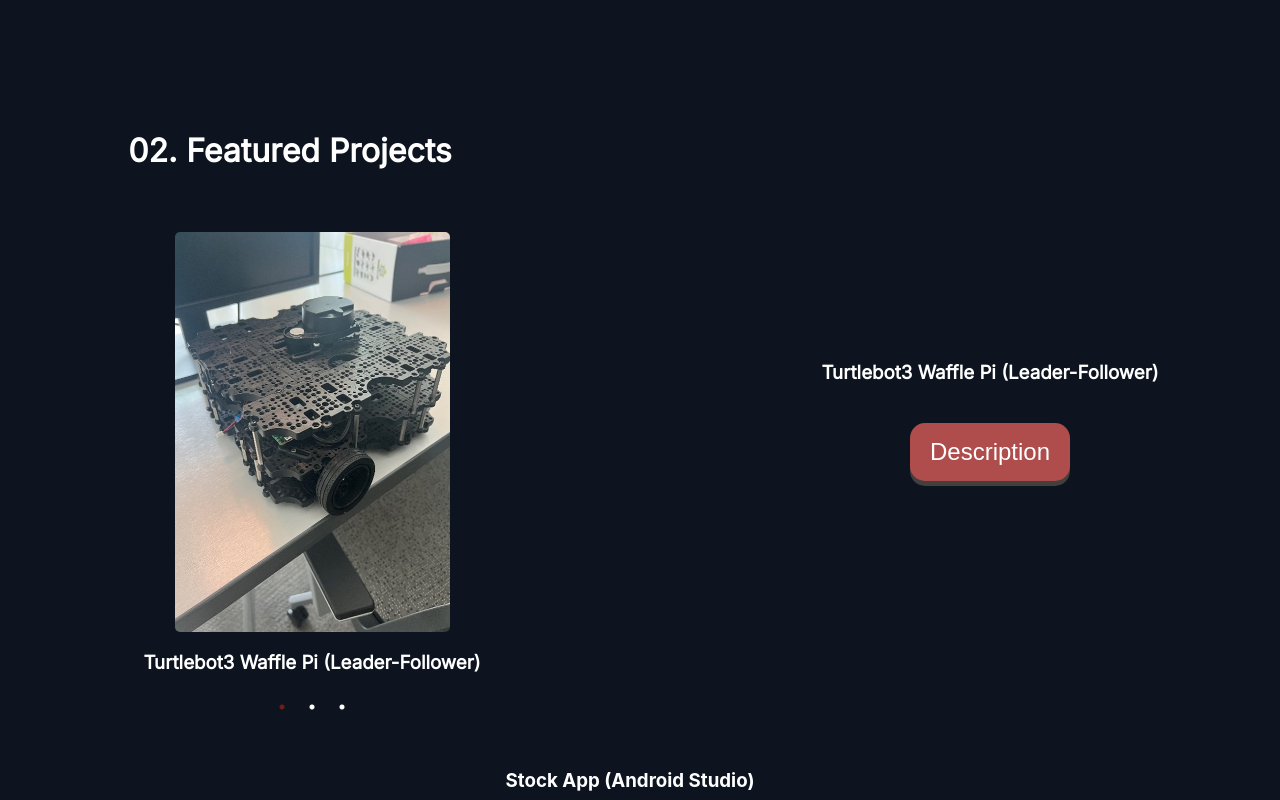
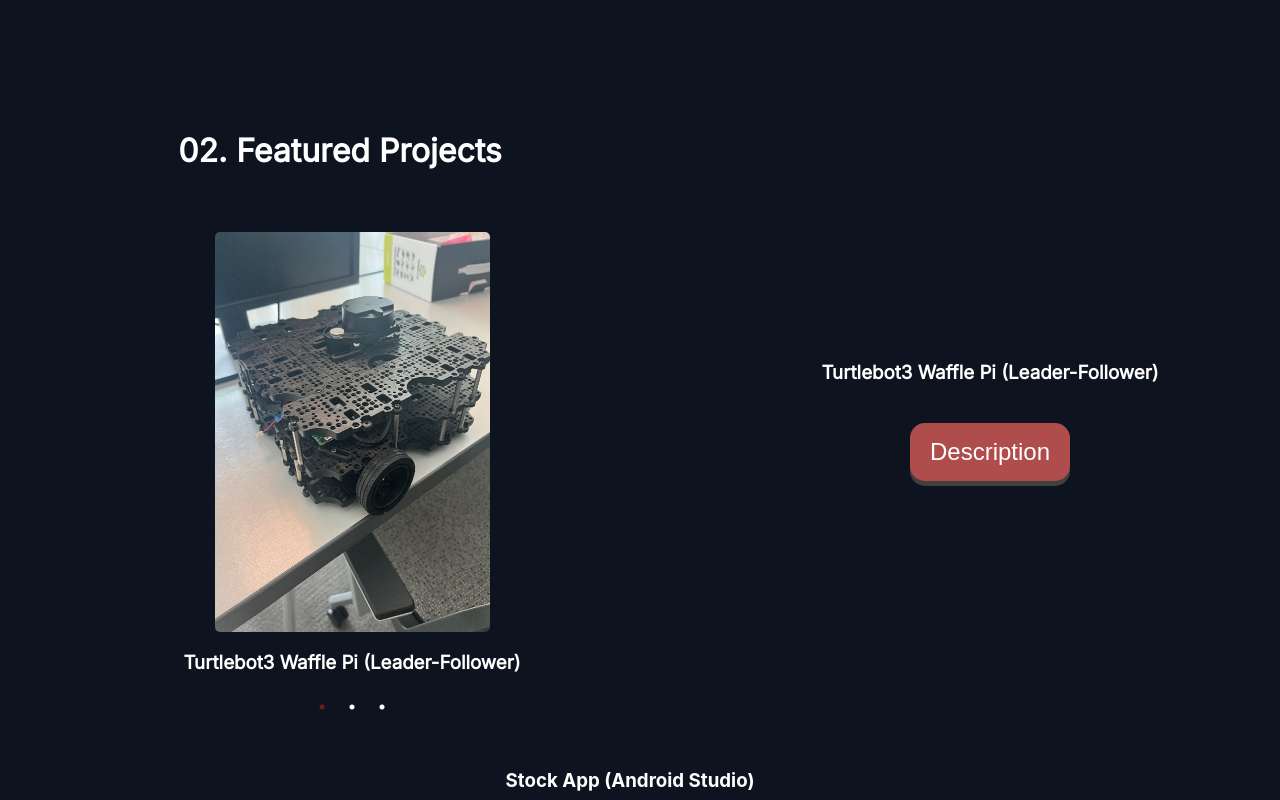
Before and after one commit to rpointjour/digital_business_card, a React (Create React App) app: page / in a window 1280 px wide. Shown: the part 1640-2440 px from the top of the page. Built offline with nearby package versions, Linux system fonts and the light colour scheme.

Commit message:
testing navbar

```diff
--- a/src/Components/Carousel.js
+++ b/src/Components/Carousel.js
@@ -22,7 +22,7 @@
     style={
     {
         position:"relative",
-        right:"328px"
+        right:"288px"
     }}
     >
       <div>
--- a/src/Components/StyleSheets/Projects.css
+++ b/src/Components/StyleSheets/Projects.css
@@ -4,7 +4,7 @@
 }
 .projects h1{
     position:relative;
-    right:350px;
+    right:300px;
     font-family: 'Inter', sans-serif;
     font-weight:bold;
     color:#fff;
@@ -13,7 +13,6 @@
 .slider{
     margin: 60px auto;
     width: 500px;
-
   }
   .slick-dots li button:before {
     color:rgb(255, 255, 255);
--- a/src/Components/StyleSheets/Scroll.css
+++ b/src/Components/StyleSheets/Scroll.css
@@ -63,6 +63,7 @@
   height: 15vmin;
   pointer-events: none;
   float:left;
+  overflow:hidden;
 }
 
 @media (prefers-reduced-motion: no-preference) {
@@ -76,6 +77,7 @@
   background-color: #080c13;
   position:absolute;
   bottom:400px;
+  overflow: hidden;
 }
 
 @keyframes Page-logo-spin{
```
